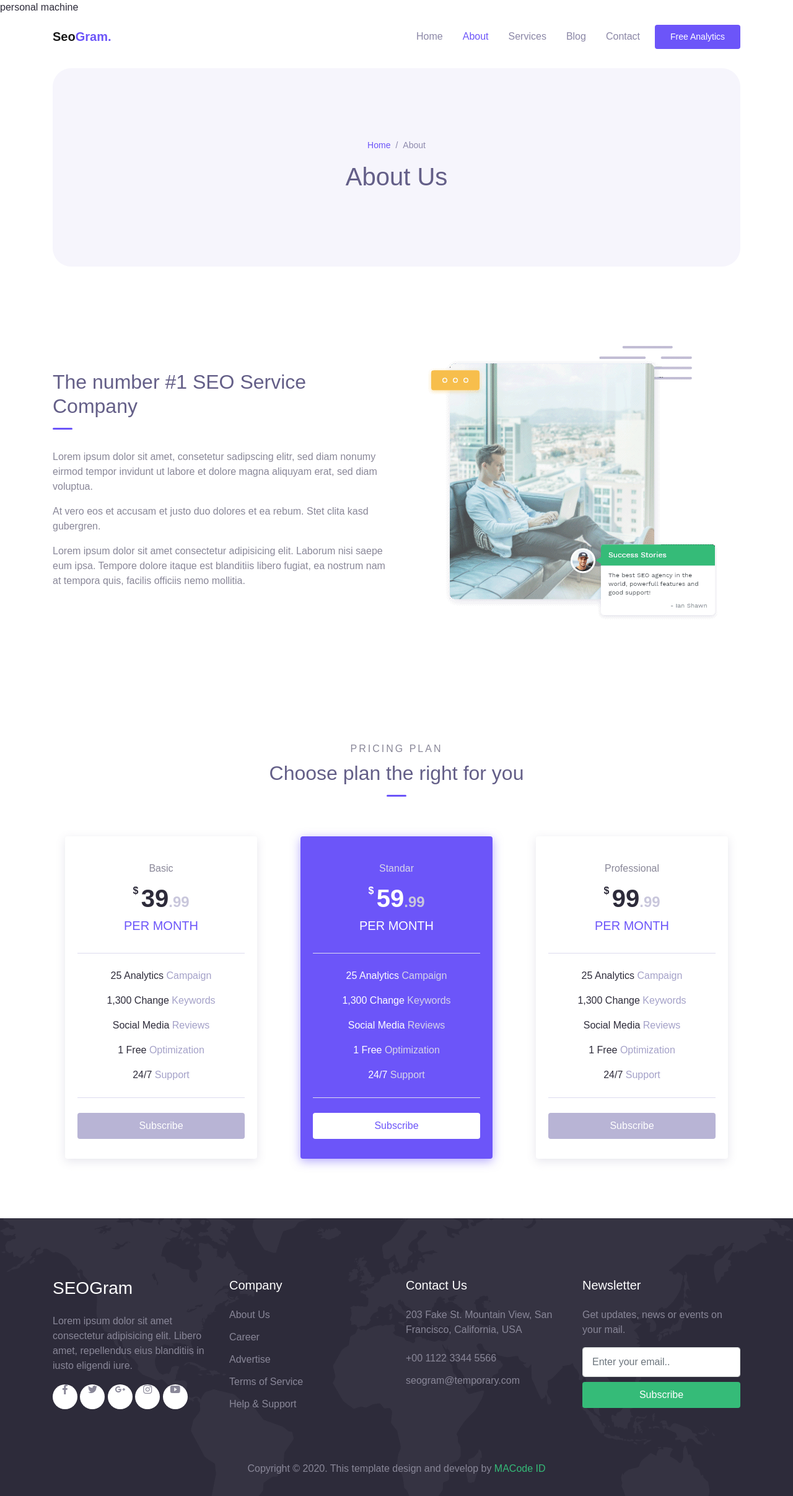
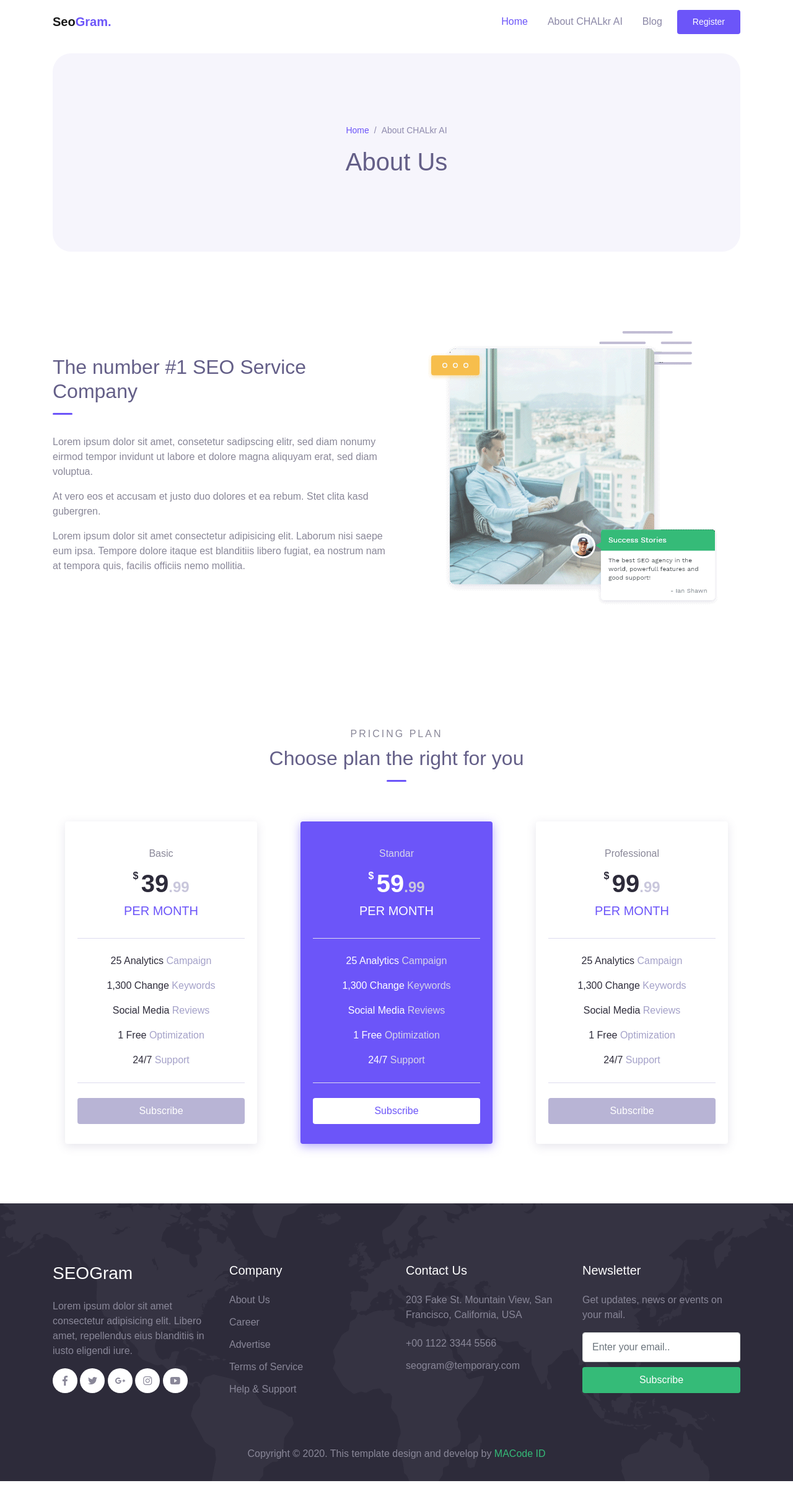
Before and after one commit to easir000/easir000-Sentiment-Analysis-API, a Django app: template templates/landing/about.html in a window 1280 px wide. Shown: the whole page at 62% size. After the commit the page ends 2389 px from the top, so only its background shows below. Run offline with Django 4.2, Linux system fonts and the light colour scheme; the template is opened without the code that fills it, so the values that code supplies are empty; some libraries are stand-ins or nearby versions; some web fonts are replaced.

Commit message:
about page done

```diff
--- a/landing/urls.py
+++ b/landing/urls.py
@@ -3,5 +3,8 @@
 from . import views
 
 urlpatterns = [
-   path('', views.home, name='home')
+   path('', views.home, name='home'),
+   path('about', views.about, name='about')
+
+
 ]
--- a/landing/views.py
+++ b/landing/views.py
@@ -4,3 +4,6 @@
 
 def home(request):
     return render (request,'landing/index.html', {})
+
+def about(request):
+    return render (request,'landing/about.html', {})
--- a/templates/landing/about.html
+++ b/templates/landing/about.html
@@ -1,67 +1,9 @@
+
+{% extends 'layout/landing.html' %}
 {%load static%}
 
 
-
-personal machine
-
-<!DOCTYPE html>
-<html lang="en">
-<head>
-  <meta charset="UTF-8">
-  <meta name="viewport" content="width=device-width, initial-scale=1.0">
-
-  <meta http-equiv="X-UA-Compatible" content="ie=edge">
-
-
-  <title>AI</title>
-
-  <link rel="stylesheet" href="{% static 'landing/css/maicons.css' %}">
-
-  <link rel="stylesheet" href="{% static 'landing/css/bootstrap.css' %}">
-
-  <link rel="stylesheet" href="{% static  'landing/vendor/animate/animate.css' %}">
-
-  <link rel="stylesheet" href="{% static 'landing/css/theme.css' %}">
-</head>
-<body>
-
-  <!-- Back to top button -->
-  <div class="back-to-top"></div>
-
-  <header>
-    <nav class="navbar navbar-expand-lg navbar-light bg-white sticky" data-offset="300">
-      <div class="container">
-        <a href="#" class="navbar-brand">Seo<span class="text-primary">Gram.</span></a>
-
-        <button class="navbar-toggler" data-toggle="collapse" data-target="#navbarContent" aria-controls="navbarContent" aria-expanded="false" aria-label="Toggle navigation">
-          <span class="navbar-toggler-icon"></span>
-        </button>
-
-        <div class="navbar-collapse collapsed" id="navbarContent">
-          <ul class="navbar-nav ml-auto">
-            <li class="nav-item">
-              <a class="nav-link" href="index.html">Home</a>
-            </li>
-            <li class="nav-item active">
-              <a class="nav-link" href="about.html">About</a>
-            </li>
-            <li class="nav-item">
-              <a class="nav-link" href="service.html">Services</a>
-            </li>
-            <li class="nav-item">
-              <a class="nav-link" href="blog.html">Blog</a>
-            </li>
-            <li class="nav-item">
-              <a class="nav-link" href="contact.html">Contact</a>
-            </li>
-            <li class="nav-item">
-              <a class="btn btn-primary ml-lg-2" href="#">Free Analytics</a>
-            </li>
-          </ul>
-        </div>
-
-      </div>
-    </nav>
+  {% block body %}
 
   <div class="container">
     <div class="page-banner">
@@ -70,7 +12,7 @@
           <nav aria-label="Breadcrumb">
             <ul class="breadcrumb justify-content-center py-0 bg-transparent">
               <li class="breadcrumb-item"><a href="index.html">Home</a></li>
-                <li class="breadcrumb-item active">About</li>
+              <li class="breadcrumb-item active">About CHALkr AI</li>
             </ul>
           </nav>
           <h1 class="text-center">About Us</h1>
@@ -181,60 +123,5 @@
   </div> <!-- .container -->
 </div> <!-- .page-section -->
 
-  <footer class="page-footer bg-image" style="background-image: url(landing/img/world_pattern.svg);">
-    <div class="container">
-      <div class="row mb-5">
-        <div class="col-lg-3 py-3">
-          <h3>SEOGram</h3>
-          <p>Lorem ipsum dolor sit amet consectetur adipisicing elit. Libero amet, repellendus eius blanditiis in iusto eligendi iure.</p>
 
-          <div class="social-media-button">
-            <a href="#"><span class="mai-logo-facebook-f"></span></a>
-            <a href="#"><span class="mai-logo-twitter"></span></a>
-            <a href="#"><span class="mai-logo-google-plus-g"></span></a>
-            <a href="#"><span class="mai-logo-instagram"></span></a>
-            <a href="#"><span class="mai-logo-youtube"></span></a>
-          </div>
-        </div>
-        <div class="col-lg-3 py-3">
-          <h5>Company</h5>
-          <ul class="footer-menu">
-            <li><a href="#">About Us</a></li>
-            <li><a href="#">Career</a></li>
-            <li><a href="#">Advertise</a></li>
-            <li><a href="#">Terms of Service</a></li>
-            <li><a href="#">Help & Support</a></li>
-          </ul>
-        </div>
-        <div class="col-lg-3 py-3">
-          <h5>Contact Us</h5>
-          <p>203 Fake St. Mountain View, San Francisco, California, USA</p>
-          <a href="#" class="footer-link">+00 1122 3344 5566</a>
-          <a href="#" class="footer-link">seogram@temporary.com</a>
-        </div>
-        <div class="col-lg-3 py-3">
-          <h5>Newsletter</h5>
-          <p>Get updates, news or events on your mail.</p>
-          <form action="#">
-            <input type="text" class="form-control" placeholder="Enter your email..">
-            <button type="submit" class="btn btn-success btn-block mt-2">Subscribe</button>
-          </form>
-        </div>
-      </div>
-
-      <p class="text-center" id="copyright">Copyright &copy; 2020. This template design and develop by <a href="https://macodeid.com/" target="_blank">MACode ID</a></p>
-    </div>
-  </footer>
-
-<script src="landing/js/jquery-3.5.1.min.js"></script>
-
-<script src="landing/js/bootstrap.bundle.min.js"></script>
-
-<script src="landing/js/google-maps.js"></script>
-
-<script src="landing/vendor/wow/wow.min.js"></script>
-
-<script src="landing/js/theme.js"></script>
-
-</body>
-</html>
+  {% endblock  %}
--- a/templates/landing/index.html
+++ b/templates/landing/index.html
@@ -316,7 +316,7 @@
       <div class="card-blog">
         <div class="header">
           <div class="post-thumb">
-            <img src="{% static 'landing/img/blog/blog-1.jpg' % }" alt="">
+            <img src="{% static 'landing/img/blog/blog-1.jpg'%}" alt="">
           </div>
         </div>
         <div class="body">
--- a/templates/layout/landing.html
+++ b/templates/layout/landing.html
@@ -38,10 +38,10 @@
         <div class="navbar-collapse collapse" id="navbarContent">
           <ul class="navbar-nav ml-auto">
             <li class="nav-item active">
-              <a class="nav-link" href="index.html">{% url 'home' %}</a>
+              <a class="nav-link" href="{% url 'home' %}"> Home</a>
             </li>
             <li class="nav-item">
-              <a class="nav-link" href="about.html">About Rapid</a>
+              <a class="nav-link" href=" {%url 'about' %} ">About CHALkr AI</a>
             </li>
             <li class="nav-item">
               <a class="nav-link" href="service.html">Blog</a>
```
Lines whose indentation alone changed are shown as unchanged.
